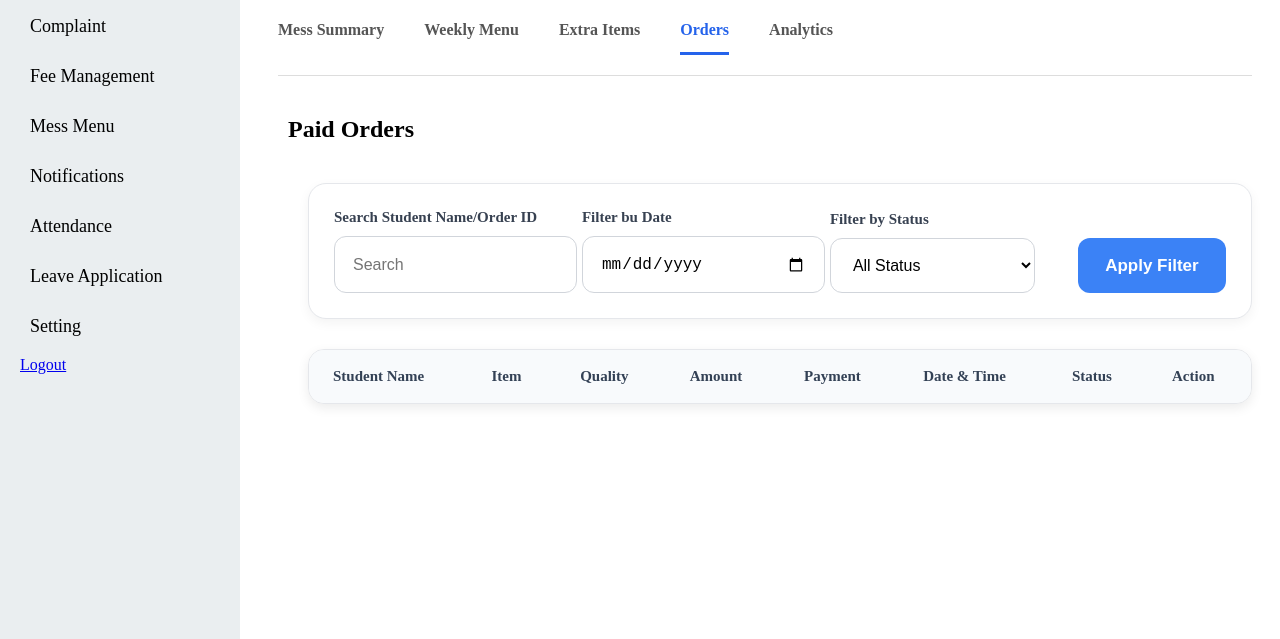
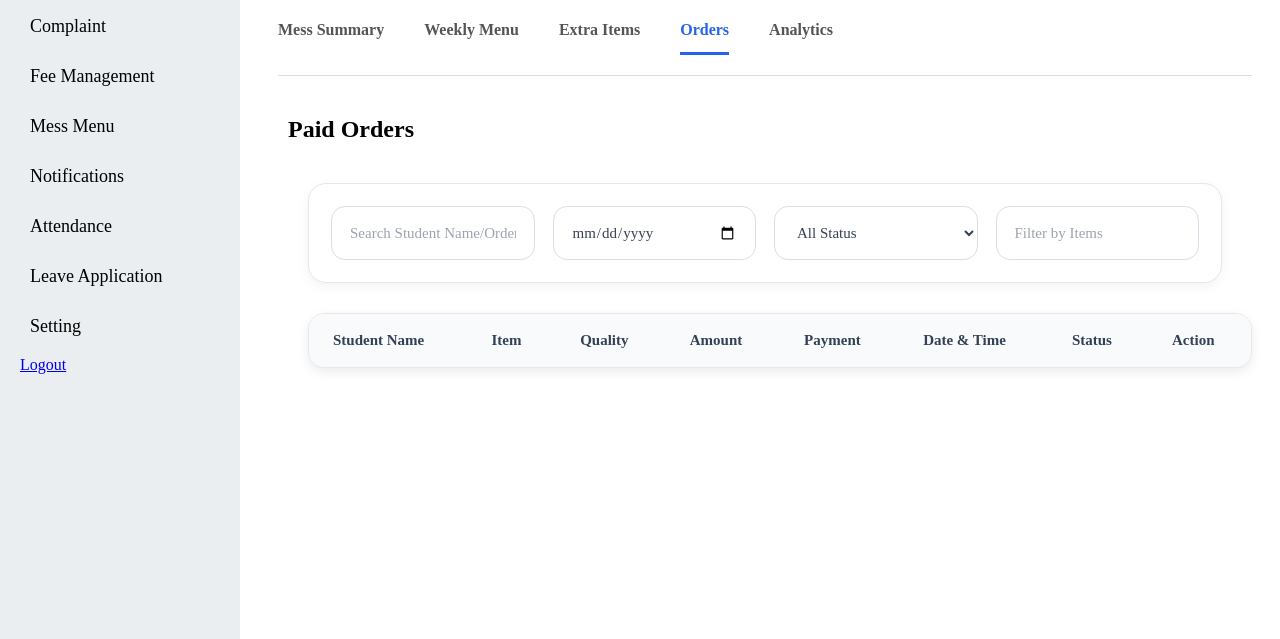
Before and after one commit to deepikaarya218/hostel-management-system, a plain HTML site: page frontend/warden/mess.html in a window 1280 px wide. Both pictures are taken after a click on the element "Orders". Shown: the part 161-800 px from the top of the page. Drawn offline with Linux system fonts and the light colour scheme; no server answers.

Commit message:
some refinement

```diff
--- a/frontend/warden/css/mess.css
+++ b/frontend/warden/css/mess.css
@@ -422,11 +422,11 @@ p{
     background: #f8fafc;
 }
 
-.filter{
+/* .filter{
     display:grid;
-    grid-template-columns: 2fr 2fr 2fr 1.3fr;
-    gap:20px;
-    align-items:end;
+    grid-template-columns: repeat(4, 1fr);
+    gap:25px;
+    align-items:center;
 
     background:#fff;
     padding:25px;
@@ -440,13 +440,6 @@ p{
 .filter-item{
     display:flex;
     flex-direction:column;
-}
-
-.filter-item label{
-    font-size:15px;
-    font-weight:600;
-    color:#374151;
-    margin-bottom:10px;
 }
 
 .filter-item input,
@@ -466,28 +459,59 @@ p{
 .filter-item select:focus{
     border-color:#3b82f6;
     box-shadow:0 0 0 3px rgba(59,130,246,.15);
+} */
+
+.filter{
+    display: flex;
+    align-items: center;
+    justify-content: space-between;
+    gap: 18px;
+
+    margin: 25px 30px;
+    padding: 22px;
+
+    background: #fff;
+    border: 1px solid #e5e7eb;
+    border-radius: 18px;
+    box-shadow: 0 4px 12px rgba(0,0,0,.05);
 }
 
-.button{
-    display:flex;
-    align-items:flex-end;
+.filter-item{
+    flex: 1;
 }
 
-.apply-filter{
-    width:100%;
-    height:55px;
-    border:none;
-    border-radius:12px;
-    background:#3b82f6;
-    color:#fff;
-    font-size:17px;
-    font-weight:600;
-    cursor:pointer;
-    transition:.3s;
+.filter-item input,
+.filter-item select{
+    width: 100%;
+    height: 54px;
+
+    padding: 0 18px;
+
+    border: 1.5px solid #d9dee7;
+    border-radius: 14px;
+
+    background: #fff;
+    color: #374151;
+    font-size: 15px;
+    font-family: inherit;
+
+    transition: all .25s ease;
+    box-sizing: border-box;
 }
 
-.apply-filter:hover{
-    background:#2563eb;
+.filter-item input::placeholder{
+    color: #9ca3af;
+}
+
+.filter-item input:focus,
+.filter-item select:focus{
+    outline: none;
+    border-color: #2563eb;
+    box-shadow: 0 0 0 4px rgba(37,99,235,.12);
+}
+
+.filter-item select{
+    cursor: pointer;
 }
 
 /* Analytics Section */
--- a/frontend/warden/mess.html
+++ b/frontend/warden/mess.html
@@ -130,15 +130,12 @@
 
                 <div class="filter">
                     <div class="filter-item">
-                        <label for="name">Search Student Name/Order ID</label>
-                        <input id="name" type="text" placeholder="Search">
+                        <input id="name" type="text" placeholder="Search Student Name/Order ID">
                     </div>
                     <div class="filter-item">
-                        <label for="date">Filter bu Date</label>
-                        <input id="date" type="date" placeholder="Search">
+                        <input id="date" type="date" placeholder="Filter by Date">
                     </div>
                     <div class="filter-item">
-                        <label for="status">Filter by Status</label>
                         <select id="status">
                             <option value="">All Status</option>
                             <option value="prepare">Preparing</option>
@@ -146,8 +143,8 @@
                             <option value="complete">Completed</option>
                         </select>
                     </div>
-                    <div class="button">
-                        <button class="apply-filter">Apply Filter</button>
+                    <div class="filter-item">
+                        <input id="by-item" type="text" placeholder="Filter by Items">
                     </div>
                 </div>
 
```
